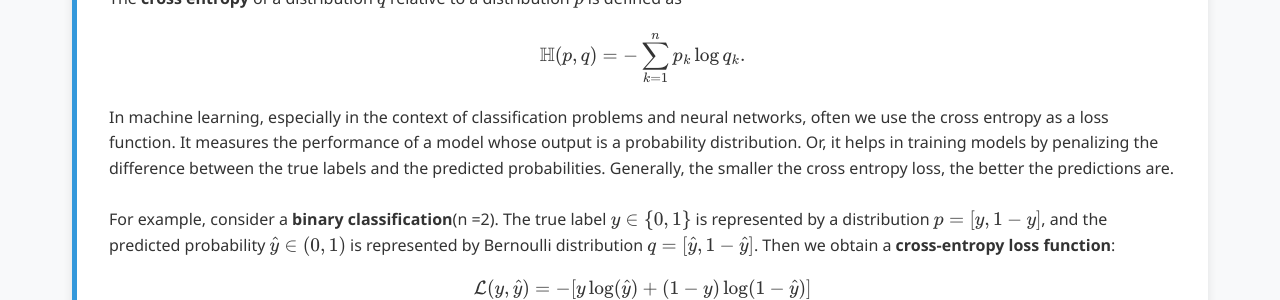
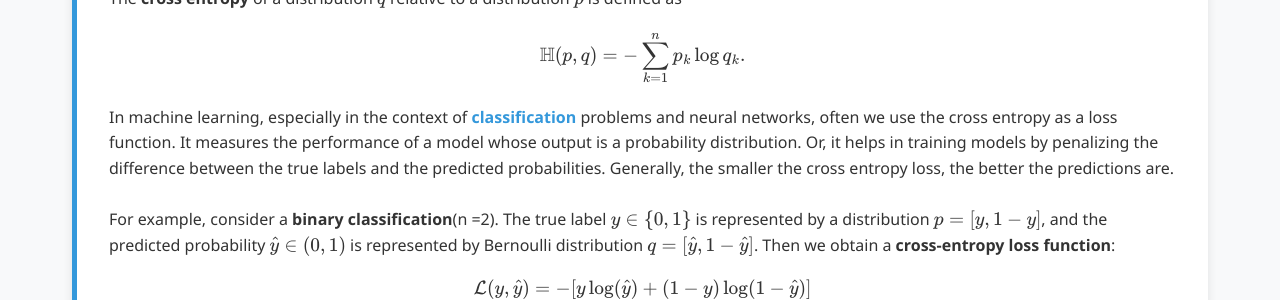
Before and after one commit to Yusukey01/yusukey01.github.io, a Jekyll site: the page built from Mathematics/Probability/entropy.html, in a window 1280 px wide and 900 px high, scrolled down 3030 px. Shown: the part 154-454 px from the top of the window. Built offline with Jekyll 4.4.1, drawn with Linux system fonts in a browser that asks for light colours.

Commit message:
added links

```diff
--- a/Mathematics/Probability/entropy.html
+++ b/Mathematics/Probability/entropy.html
@@ -120,7 +120,7 @@ uses_python: false
             \[
             \mathbb{H}(p, q) = - \sum_{k=1}^n p_k \log  q_k.
             \]
-            In machine learning, especially in the context of classification problems and neural networks, often we use the
+            In machine learning, especially in the context of  <a href="../Machine_learning/intro_classification.html"><strong>classification</strong></a> problems and neural networks, often we use the
             cross entropy as a loss function. It measures the performance of a model whose output is a probability distribution.
             Or, it helps in training models by penalizing the difference between the true labels and the predicted probabilities.
             Generally, the smaller the cross entropy loss, the better the predictions are.
```
